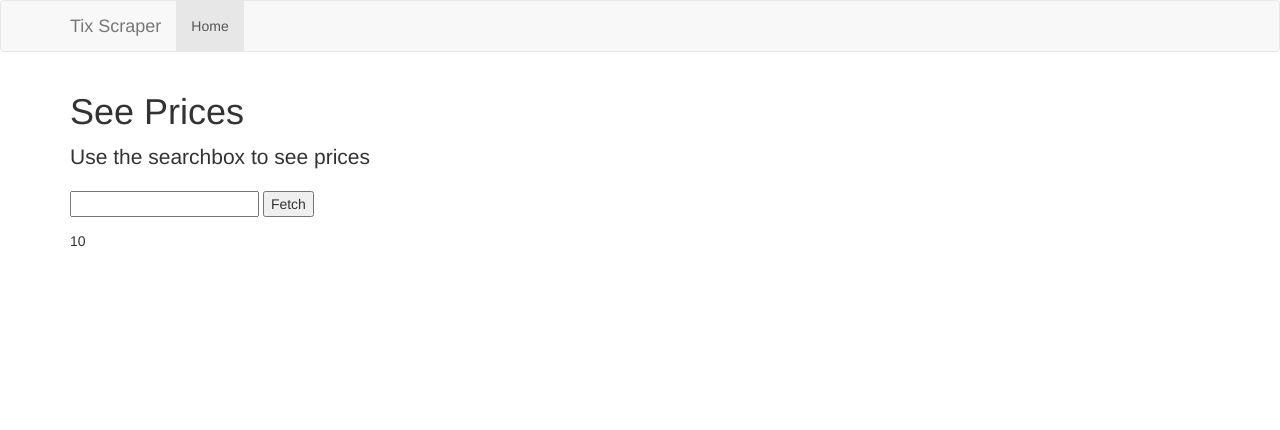
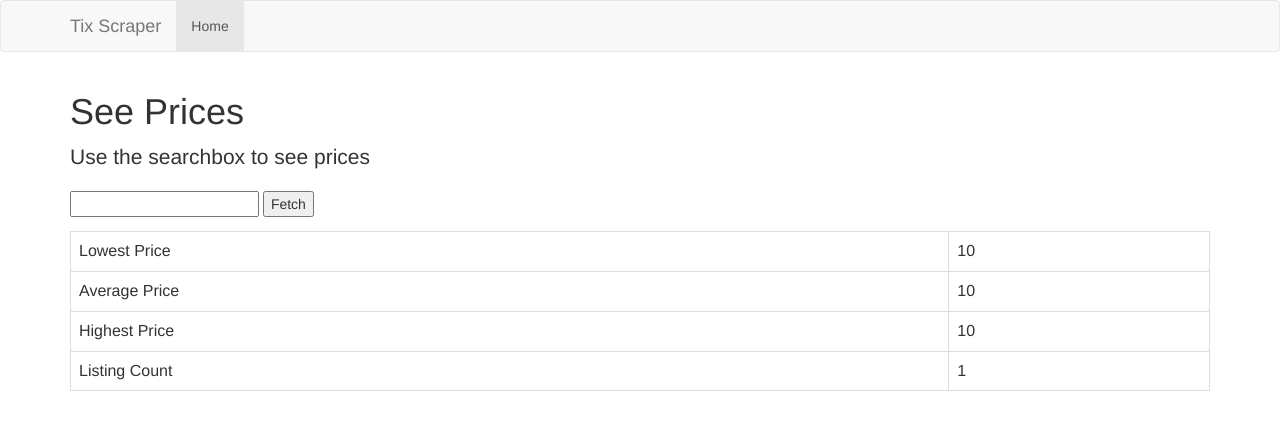
Before and after one commit to mkaziz/tix-scraper, a Django app: template scraper/templates/index.html in a window 1280 px wide. Shown: the top 430 px of the page. Run offline with Django 3.2, Linux system fonts and the light colour scheme; the template is opened without the code that fills it: most values are stand-ins (such as "Sample title", 1, 10 or a date in 2020); parts of the project's set-up code (start-up, migrations or seed data) failed here and were passed over.

Commit message:
Showing tabular data on perf

```diff
--- a/scraper/templates/index.html
+++ b/scraper/templates/index.html
@@ -16,8 +16,25 @@
         <input name="event-id" type="text" class="" />
         <input type="submit" value="Fetch" />
       </form>
-      <div>{{data.lowest_price}}</div>
 
+      <table class='table table-bordered'>
+        <tr>
+          <td>Lowest Price</td>
+          <td>{{data.lowest_price}}</td>
+        </tr>
+        <tr>
+          <td>Average Price</td>
+          <td>{{data.average_price}}</td>
+        </tr>
+        <tr>
+          <td>Highest Price</td>
+          <td>{{data.highest_price}}</td>
+        </tr>
+        <tr>
+          <td>Listing Count</td>
+          <td>{{data.listing_count}}</td>
+        </tr>
+      </table>
 
     </div>
 
```
Also changed, not shown: scraper/views.py (+4 -3 lines).
